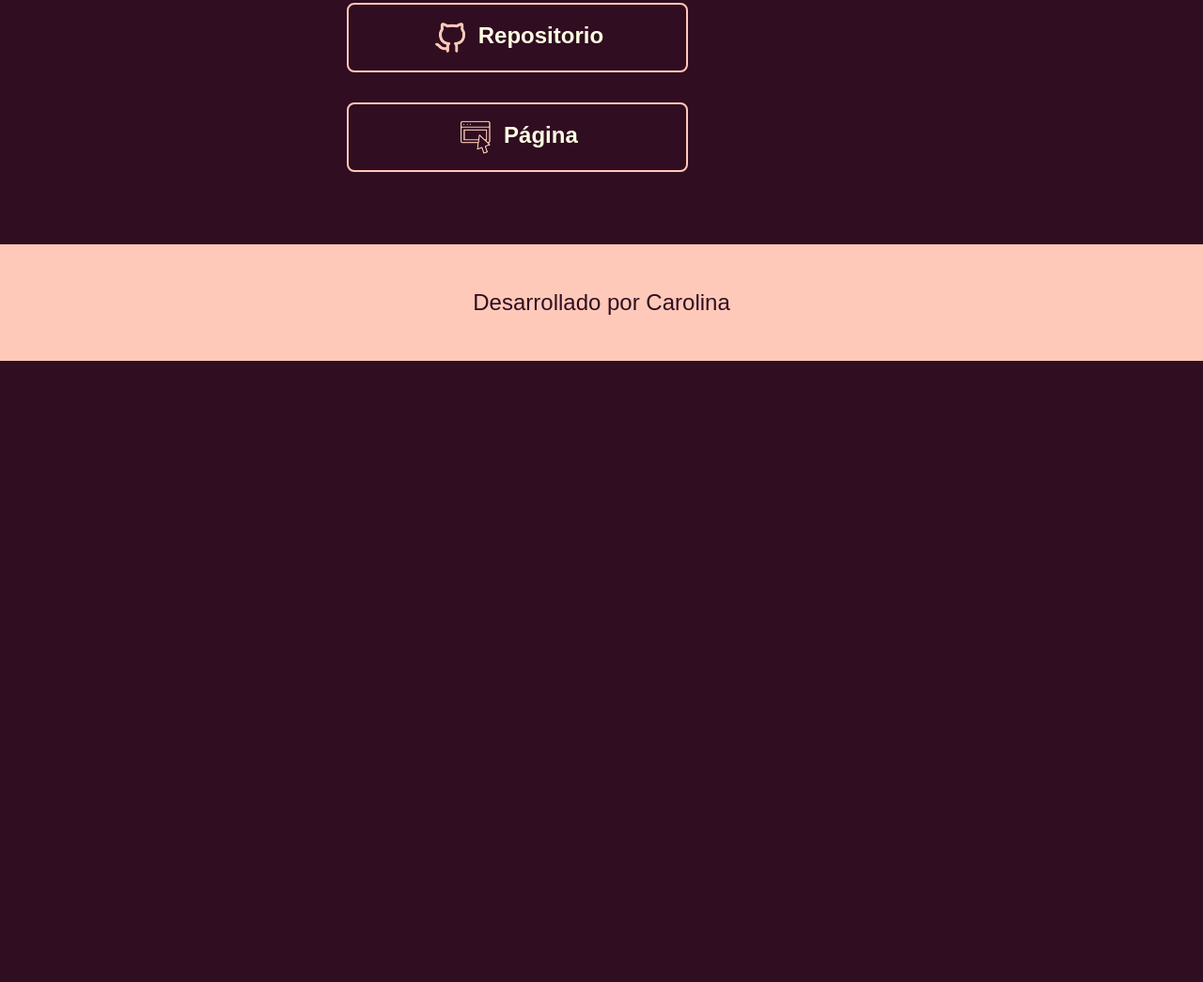
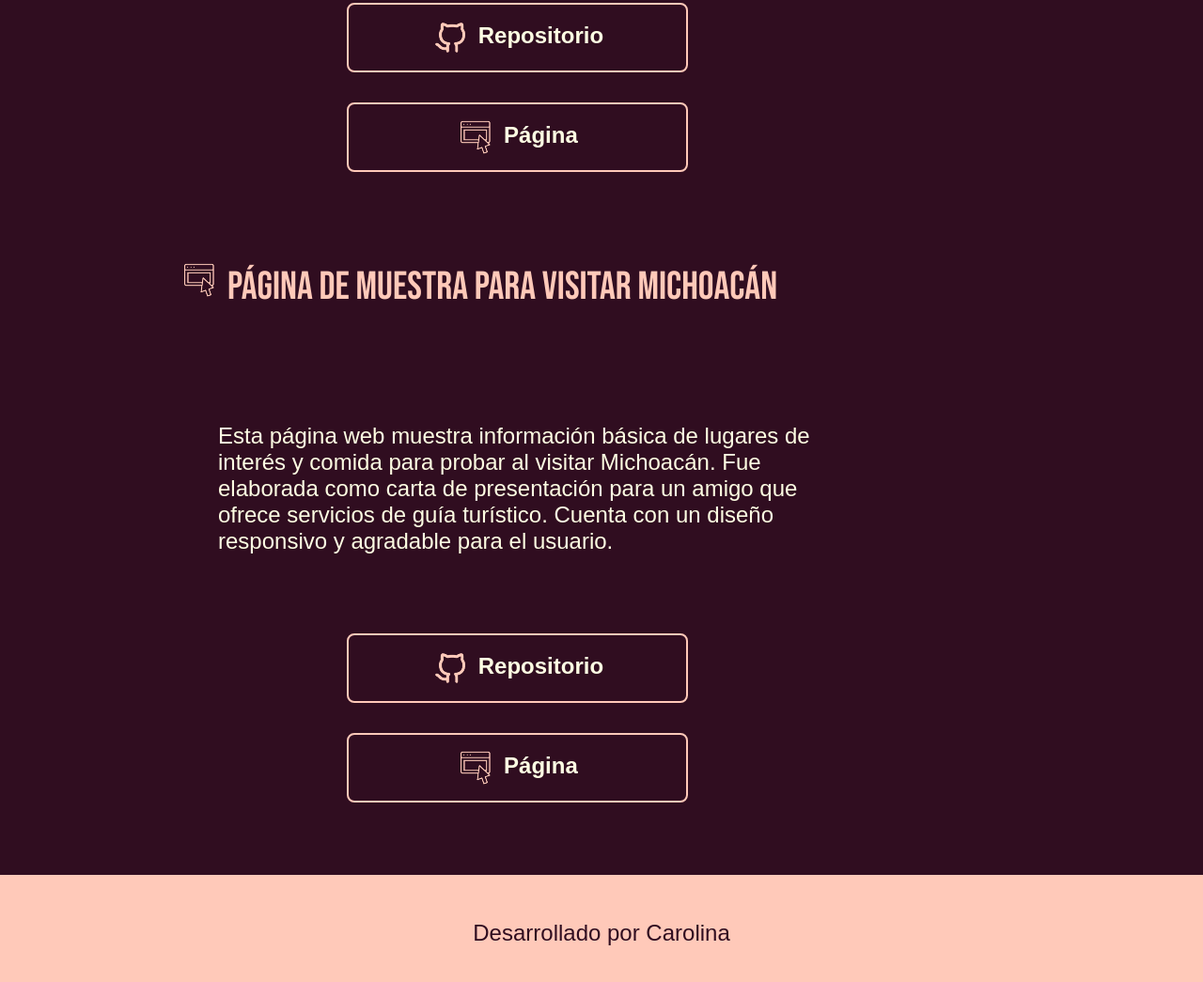
Before and after one commit to Caro-Llamas/Portafolio-ONE, a plain HTML site: page projects.html in a window 1280 px wide. Shown: the part 2915-3960 px from the top of the page at 94% size. Before the commit the page ends 3299 px from the top, so only its background shows below. Drawn offline with Linux system fonts and the light colour scheme.

Commit message:
Nuevo proyecto agregado

```diff
--- a/projects.html
+++ b/projects.html
@@ -73,6 +73,19 @@
                             <a class="presentation__links--button" href="https://pass-generator-scrimba-project.netlify.app">
                                 <img src="/assets/web.png" alt="icono de pagina web">Página</a>
                         </div>
+
+                        <h2 class="presentation__links__subtitle title-bold">
+                            <img class="icon-subtitle" src="/assets/web.png" alt="Icono de blog">Página de muestra para visitar Michoacán
+                        </h2>
+                            <ul class="presentation__content--text">Esta página web muestra información básica de lugares de interés y comida para probar al visitar Michoacán.
+                                Fue elaborada como carta de presentación para un amigo que ofrece servicios de guía turístico. Cuenta con un diseño
+                                responsivo y agradable para el usuario. </ul>
+                            <div class="presentation__links">
+                                <a class="presentation__links--button" href="https://github.com/Caro-Llamas/michoacan-homepage.git">
+                                    <img src="/assets/github.png" alt="icono del logo de github">Repositorio</a>
+                                <a class="presentation__links--button" href="https://michoacan-homepage.netlify.app">
+                                    <img src="/assets/web.png" alt="icono de pagina web">Página</a>
+                            </div>
             </section>
 
     </main>
```
